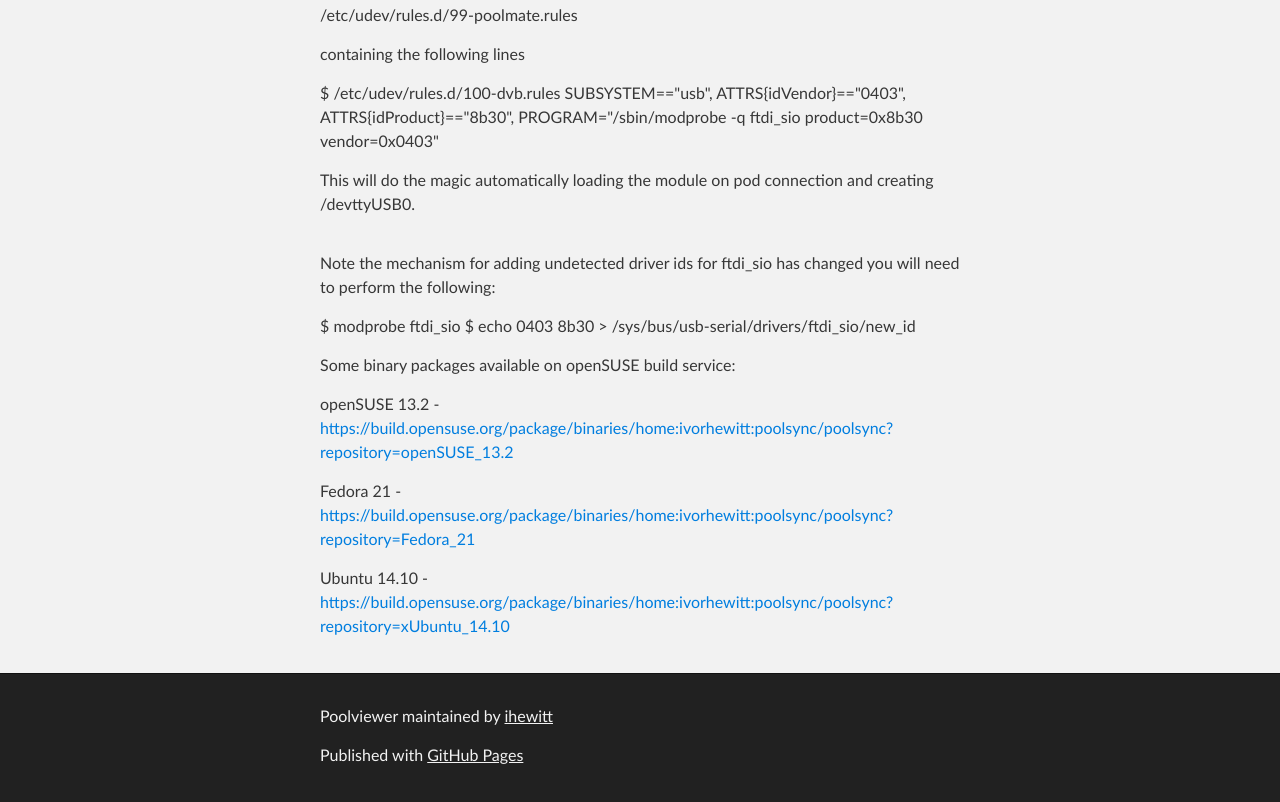
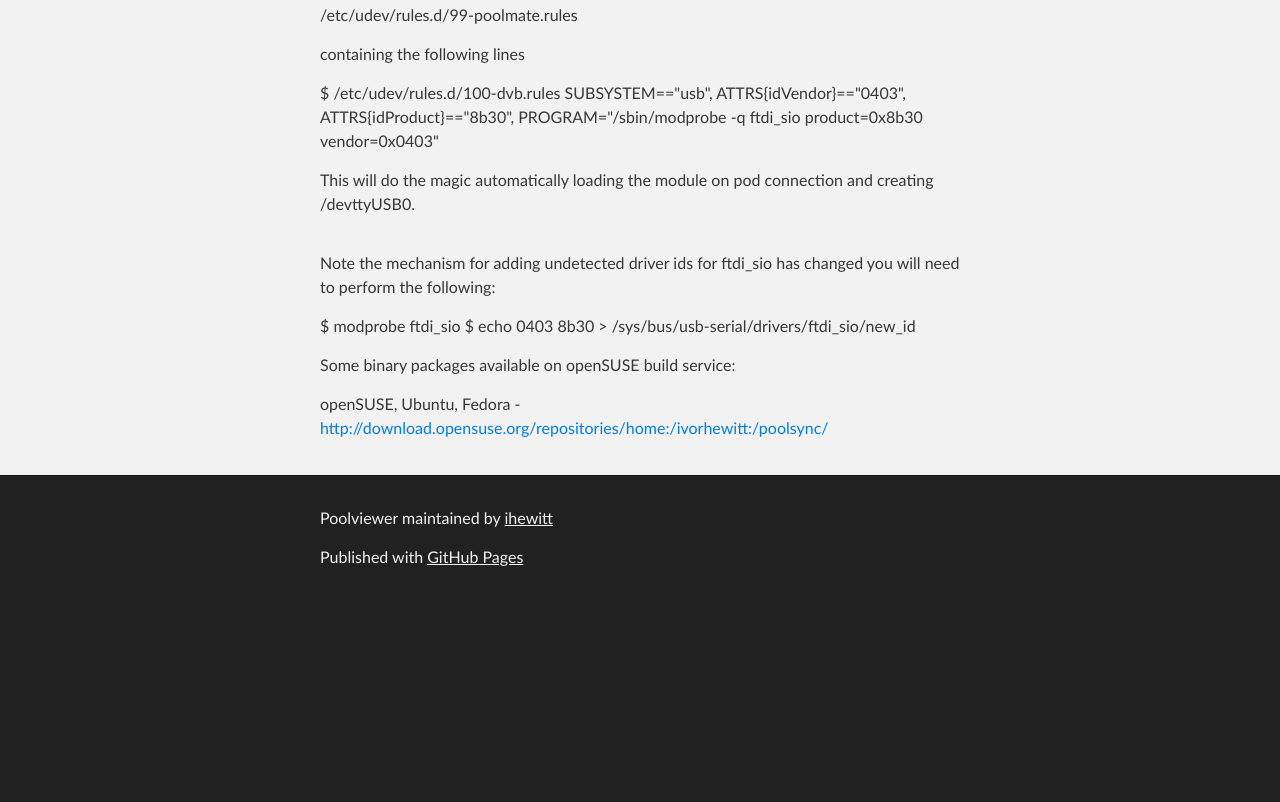
Before and after one commit to ihewitt/poolviewer, a plain HTML site: page index.html in a window 1280 px wide. Shown: the part 1982-2784 px from the top of the page. After the commit the page ends 2586 px from the top, so only its background shows below. Drawn offline with Linux system fonts and the light colour scheme.

Commit message:
Update index.html

```diff
--- a/index.html
+++ b/index.html
@@ -103,14 +103,9 @@ you will need to perform the following:</p>
 
 <p>Some binary packages available on openSUSE build service:</p>
 
-<p>openSUSE 13.2 -
-<a href="https://build.opensuse.org/package/binaries/home:ivorhewitt:poolsync/poolsync?repository=openSUSE_13.2">https://build.opensuse.org/package/binaries/home:ivorhewitt:poolsync/poolsync?repository=openSUSE_13.2</a></p>
+<p>openSUSE, Ubuntu, Fedora -
+<a href="http://download.opensuse.org/repositories/home:/ivorhewitt:/poolsync/">http://download.opensuse.org/repositories/home:/ivorhewitt:/poolsync/</a></p>
 
-<p>Fedora 21 -
-<a href="https://build.opensuse.org/package/binaries/home:ivorhewitt:poolsync/poolsync?repository=Fedora_21">https://build.opensuse.org/package/binaries/home:ivorhewitt:poolsync/poolsync?repository=Fedora_21</a></p>
-
-<p>Ubuntu 14.10 -
-<a href="https://build.opensuse.org/package/binaries/home:ivorhewitt:poolsync/poolsync?repository=xUbuntu_14.10">https://build.opensuse.org/package/binaries/home:ivorhewitt:poolsync/poolsync?repository=xUbuntu_14.10</a></p>
       </section>
     </div>
 
```
